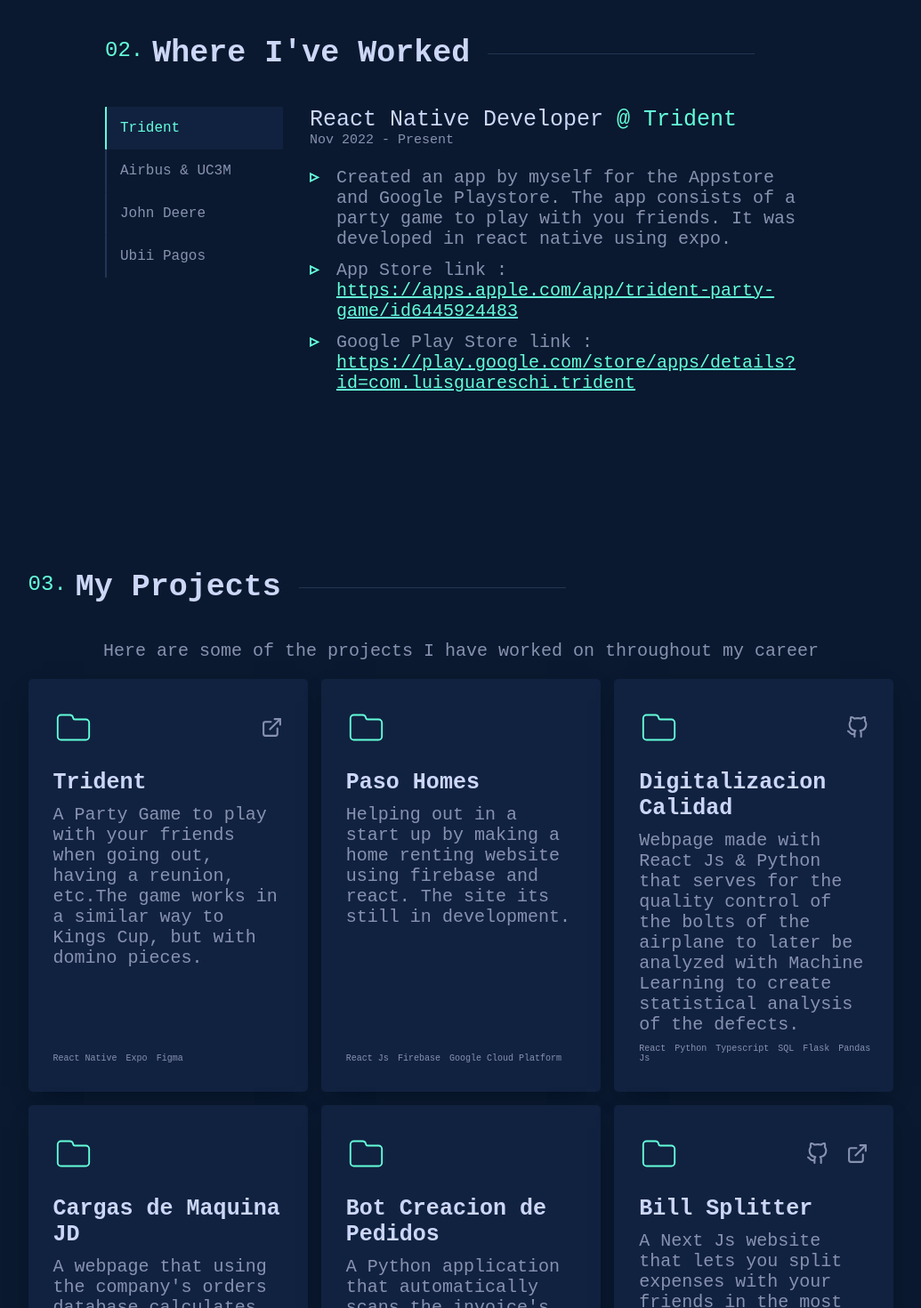
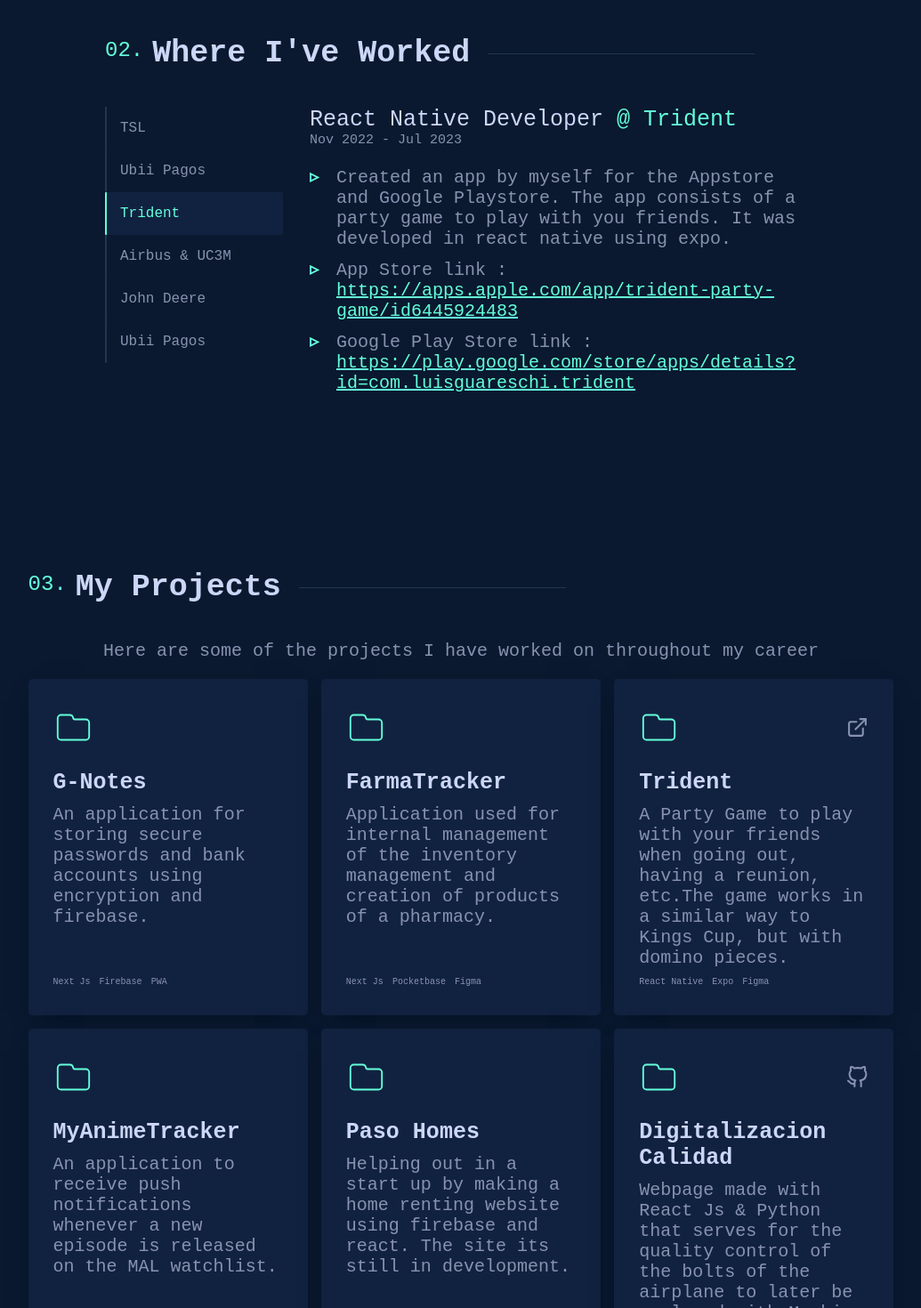
Before and after one commit to luisguareschi/my-portfolio-v2, a Next.js app: page / in a window 1280 px wide. Shown: the part 1760-3230 px from the top of the page at 89% size, without its empty margins (122-1157 px from the left). Built offline with nearby package versions, Linux system fonts and the light colour scheme; a web font is replaced by a local one.

Commit message:
Updated information

```diff
--- a/src/app/sections/experience/ExperiencePage.tsx
+++ b/src/app/sections/experience/ExperiencePage.tsx
@@ -20,9 +20,25 @@
 
 const tabItems:tabItem[] = [
     {
+        company: "TSL",
+        startDate: ["Sept", 2023],
+        endDate: ["Present"],
+        description: ["Currently working at The Silver Logic as a software developer"],
+        value: 5,
+        jobTitle: "Full Stack Software Developer",
+    },
+    {
+        company: "Ubii Pagos",
+        startDate: ["Aug", 2023],
+        endDate: ["Present"],
+        description: ["Currently working at Ubii pagos as a software developer"],
+        value: 4,
+        jobTitle: "Full Stack Software Developer",
+    },
+    {
         company: "Trident",
         startDate: ["Nov", 2022],
-        endDate: ["Present"],
+        endDate: ["Jul", 2023],
         description: [
             "Created an app by myself for the Appstore and Google Playstore. " +
             "The app consists of a party game to play with you friends. It was developed in react native using expo.",
--- a/src/app/sections/experience/TabItem.module.css
+++ b/src/app/sections/experience/TabItem.module.css
@@ -8,6 +8,7 @@
     border-radius: 1px;
     width: 200px;
     min-width: max-content;
+    cursor: pointer;
 }
 
 @media (max-width: 800px) {
--- a/src/app/sections/projects/ProjectsPage.tsx
+++ b/src/app/sections/projects/ProjectsPage.tsx
@@ -17,11 +17,28 @@
 
 const projects:projectInfo[] = [
     {
+        title: "G-Notes",
+        description: "An application for storing secure passwords and bank accounts using encryption and firebase.",
+        tools: ["Next Js", "Firebase", "PWA"],
+    },
+    {
+        title: "FarmaTracker",
+        description: "Application used for internal management of the " +
+            "inventory management and creation of products of a pharmacy.",
+        tools: ["Next Js", "Pocketbase", "Figma"],
+    },
+    {
         title: "Trident",
         description: "A Party Game to play with your friends when going out, having a reunion, etc." +
             "The game works in a similar way to Kings Cup, but with domino pieces.",
         tools: ["React Native", "Expo", "Figma"],
         projectLink: "https://beacons.ai/luisguareschi",
+    },
+    {
+        title: "MyAnimeTracker",
+        description: "An application to receive push notifications whenever " +
+            "a new episode is released on the MAL watchlist.",
+        tools: ["React Native", "Expo", "Figma"],
     },
     {
         title: "Paso Homes",
```
Also changed, not shown: 1 other file (tests, documents, lock files or other folders).
